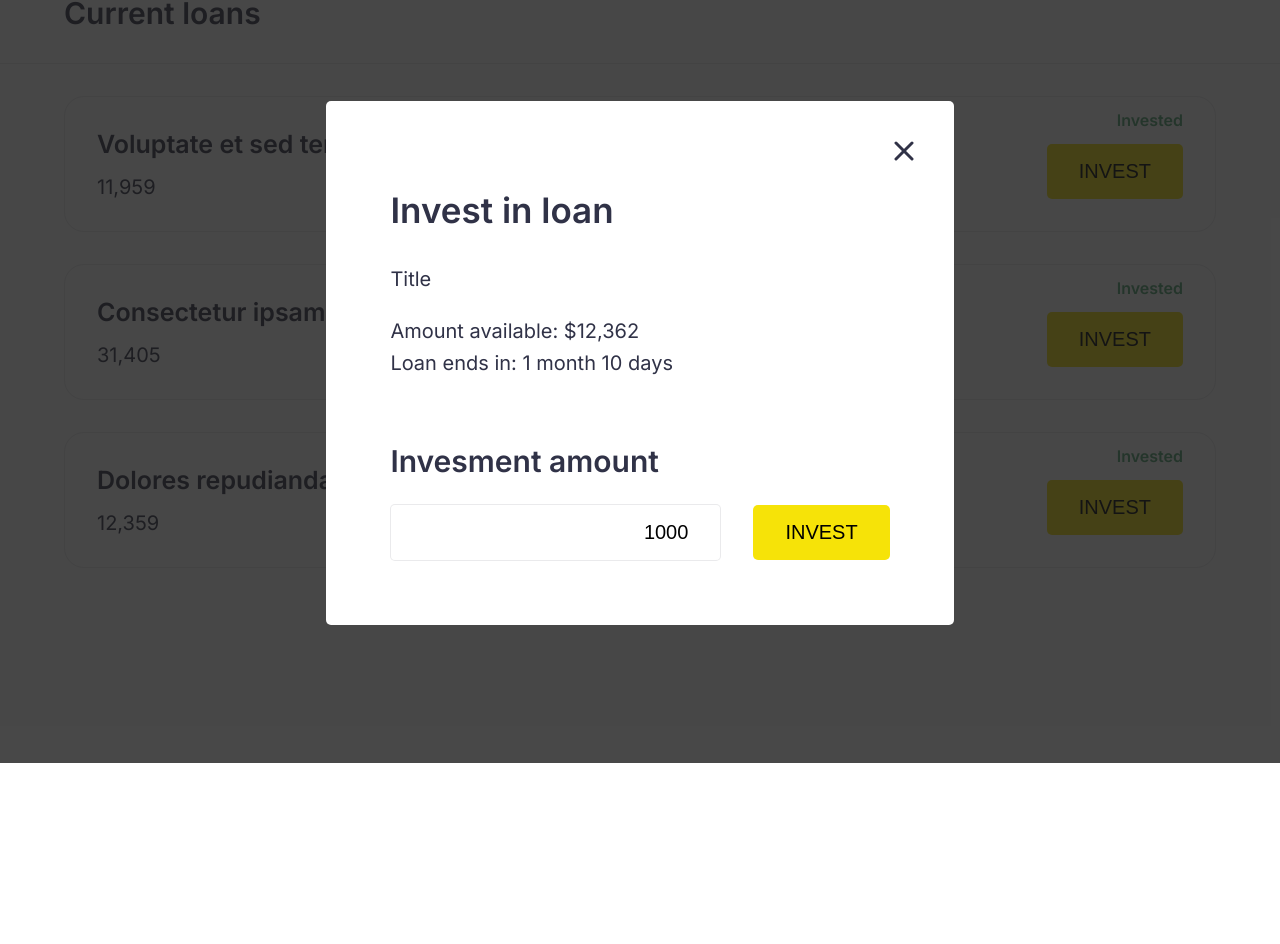
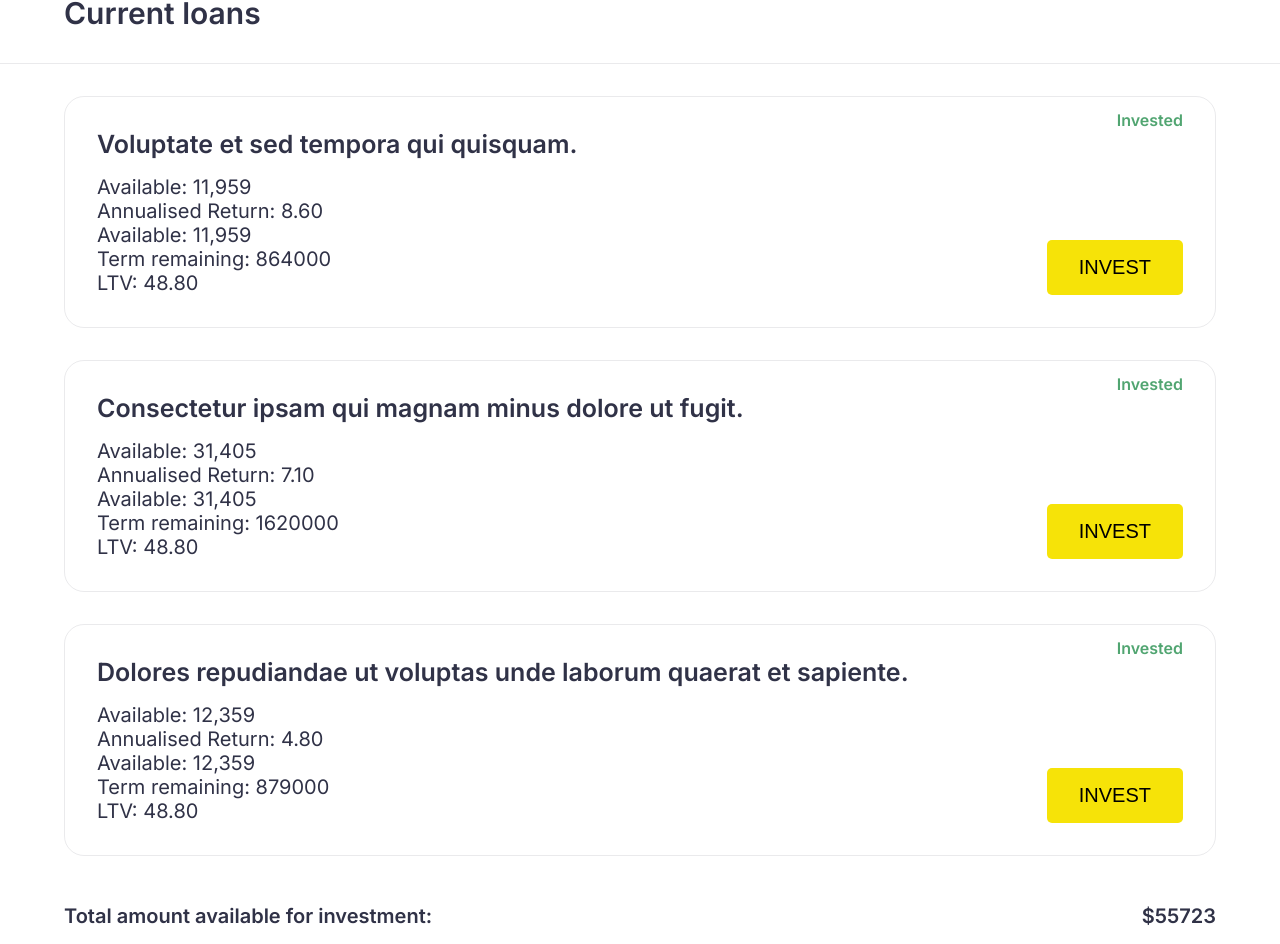
Before and after one commit to roblumination/loan-test-task, an Angular app: page / in a window 1280 px wide. Shown: the part 37-981 px from the top of the page. Before the commit the page ends 800 px from the top, so only its background shows below. Built offline with nearby package versions, Linux system fonts and the light colour scheme.

Commit message:
decompose list component

```diff
--- a/angular.json
+++ b/angular.json
@@ -103,5 +103,8 @@
         }
       }
     }
+  },
+  "cli": {
+    "analytics": false
   }
 }
--- a/src/app/app.component.html
+++ b/src/app/app.component.html
@@ -1,12 +1,3 @@
-<div class="header">Current loans</div>
-<div class="loans-list">
-  <div class="loan" *ngFor="let loan of loans">
-    <div class="title">{{ loan.title }}</div>
-    <div>{{ loan.available }}</div>
-    <button class="invest-button card-button">INVEST</button>
-    <div class="invested-label">Invested</div>
-  </div>
-</div>
 <div class="modal-background">
   <div class="modal">
     <h1>Invest in loan</h1>
@@ -25,3 +16,12 @@
     </div>
   </div>
 </div>
+
+<div class="header">Current loans</div>
+<div class="loans-list">
+  <app-load-card *ngFor="let loan of loans" [loan]="loan"></app-load-card>
+</div>
+<div class="total">
+  <div>Total amount available for investment:</div>
+  <div>${{ currentAmmount }}</div>
+</div>
--- a/src/app/app.component.scss
+++ b/src/app/app.component.scss
@@ -1,4 +1,9 @@
 .header {
+  position: sticky;
+  z-index: 500;
+  top: 0px;
+  background-color: #fffc;
+  backdrop-filter: blur(16px);
   height: 100px;
   font-size: 30px;
   font-weight: 600;
@@ -8,73 +13,34 @@
   border-bottom: 1px solid #3032471a;
 }
 
-.invest-button {
-  $color: #f6e308;
-  background-color: $color;
-  border: none;
-  border-radius: 5px;
-  padding: 16px 32px;
+.total {
+  font-weight: 600;
   font-size: 20px;
-  font-weight: 500;
-  transition: all 0.1s;
-
-  &:hover {
-    background-color: lighten($color, 15%);
-  }
-
-  &:active {
-    background-color: darken($color, 5%);
-  }
+  display: flex;
+  justify-content: space-between;
+  padding: 16px 64px;
 }
 
 .loans-list {
   padding: 0px 64px;
   font-size: 20px;
-
-  .loan {
-    position: relative;
-    padding: 32px;
-    margin: 32px 0;
-    border: 1px solid #3032471a;
-    border-radius: 20px;
-    padding-right: 190px;
-
-    .title {
-      margin-bottom: 16px;
-      font-weight: 600;
-      font-size: 25px;
-    }
-
-    .card-button {
-      position: absolute;
-      right: 32px;
-      bottom: 32px;
-    }
-
-    .invested-label {
-      position: absolute;
-      font-size: 16px;
-      font-weight: 600;
-      color: #51a571;
-      top: 13px;
-      right: 32px;
-    }
-  }
 }
 
-input::-webkit-outer-spin-button,
-input::-webkit-inner-spin-button {
-  -webkit-appearance: none;
-  margin: 0;
-}
+// input::-webkit-outer-spin-button,
+// input::-webkit-inner-spin-button {
+//   -webkit-appearance: none;
+//   margin: 0;
+// }
 
-/* Firefox */
-input[type="number"] {
-  -moz-appearance: textfield;
-}
+// /* Firefox */
+// input[type="number"] {
+//   -moz-appearance: textfield;
+// }
 
 .modal-background {
-  position: absolute;
+  // position: absolute;
+  position: fixed;
+  z-index: 1000;
   top: 0px;
   width: 100%;
   height: 100%;
@@ -82,6 +48,8 @@ input[type="number"] {
   display: flex;
   align-items: center;
   justify-content: center;
+
+  display: none;
 
   .modal {
     position: relative;
@@ -119,7 +87,6 @@ input[type="number"] {
       position: absolute;
       top: 25px;
       right: 25px;
-      // border: 1px solid #f00;
       border-radius: 50%;
       padding: 15px;
       transition: all 0.2s;
--- a/src/app/app.component.ts
+++ b/src/app/app.component.ts
@@ -7,6 +7,8 @@ import { Component } from '@angular/core';
 })
 export class AppComponent {
   title = 'loan-list';
+
+  currentAmmount = 0;
 
   loans = [
     {
@@ -41,4 +43,17 @@ export class AppComponent {
       amount: '85,754',
     },
   ];
+
+  constructor() {
+    this.updateAmmount();
+  }
+
+  updateAmmount() {
+    let result = 0;
+    this.loans.forEach((loan) => {
+      result += +loan.available.split(',').join('');
+    });
+
+    this.currentAmmount = result;
+  }
 }
--- a/src/app/app.module.ts
+++ b/src/app/app.module.ts
@@ -2,10 +2,12 @@ import { NgModule } from '@angular/core';
 import { BrowserModule } from '@angular/platform-browser';
 
 import { AppComponent } from './app.component';
+import { LoadCardComponent } from './components/load-card/load-card.component';
 
 @NgModule({
   declarations: [
-    AppComponent
+    AppComponent,
+    LoadCardComponent
   ],
   imports: [
     BrowserModule
--- /dev/null
+++ b/src/app/components/load-card/load-card.component.html
@@ -0,0 +1,10 @@
+<div class="loan">
+  <div class="title">{{ loan.title }}</div>
+  <div>Available: {{ loan.available }}</div>
+  <div>Annualised Return: {{ loan.annualised_return }}</div>
+  <div>Available: {{ loan.available }}</div>
+  <div>Term remaining: {{ loan.term_remaining }}</div>
+  <div>LTV: {{ loan.ltv }}</div>
+  <button class="invest-button card-button">INVEST</button>
+  <div class="invested-label">Invested</div>
+</div>
--- /dev/null
+++ b/src/app/components/load-card/load-card.component.scss
@@ -0,0 +1,30 @@
+:host {
+  display: block;
+  position: relative;
+  padding: 32px;
+  margin: 32px 0;
+  border: 1px solid #3032471a;
+  border-radius: 20px;
+  padding-right: 190px;
+}
+
+.title {
+  margin-bottom: 16px;
+  font-weight: 600;
+  font-size: 25px;
+}
+
+.card-button {
+  position: absolute;
+  right: 32px;
+  bottom: 32px;
+}
+
+.invested-label {
+  position: absolute;
+  font-size: 16px;
+  font-weight: 600;
+  color: #51a571;
+  top: 13px;
+  right: 32px;
+}
--- /dev/null
+++ b/src/app/components/load-card/load-card.component.ts
@@ -0,0 +1,14 @@
+import { Component, Input, OnInit } from '@angular/core';
+
+@Component({
+  selector: 'app-load-card',
+  templateUrl: './load-card.component.html',
+  styleUrls: ['./load-card.component.scss'],
+})
+export class LoadCardComponent implements OnInit {
+  @Input() loan: any;
+
+  constructor() {}
+
+  ngOnInit(): void {}
+}
--- a/src/styles.scss
+++ b/src/styles.scss
@@ -1,9 +1,30 @@
 /* You can add global styles to this file, and also import other style files */
-@import url('https://fonts.googleapis.com/css2?family=Inter:wght@100;200;300;400;500;600;700;800;900&display=swap');
+@import url("https://fonts.googleapis.com/css2?family=Inter:wght@100;200;300;400;500;600;700;800;900&display=swap");
 
-html, body {
+body {
   margin: 0px;
   box-sizing: border-box;
   font-family: Inter;
   color: #303247;
+  position: relative;
+  min-height: 100vh;
 }
+
+button {
+  $color: #f6e308;
+  background-color: $color;
+  border: none;
+  border-radius: 5px;
+  padding: 16px 32px;
+  font-size: 20px;
+  font-weight: 500;
+  transition: all 0.1s;
+
+  &:hover {
+    background-color: lighten($color, 15%);
+  }
+
+  &:active {
+    background-color: darken($color, 5%);
+  }
+}
```
Also changed, not shown: 1 other file (tests, documents, lock files or other folders).
